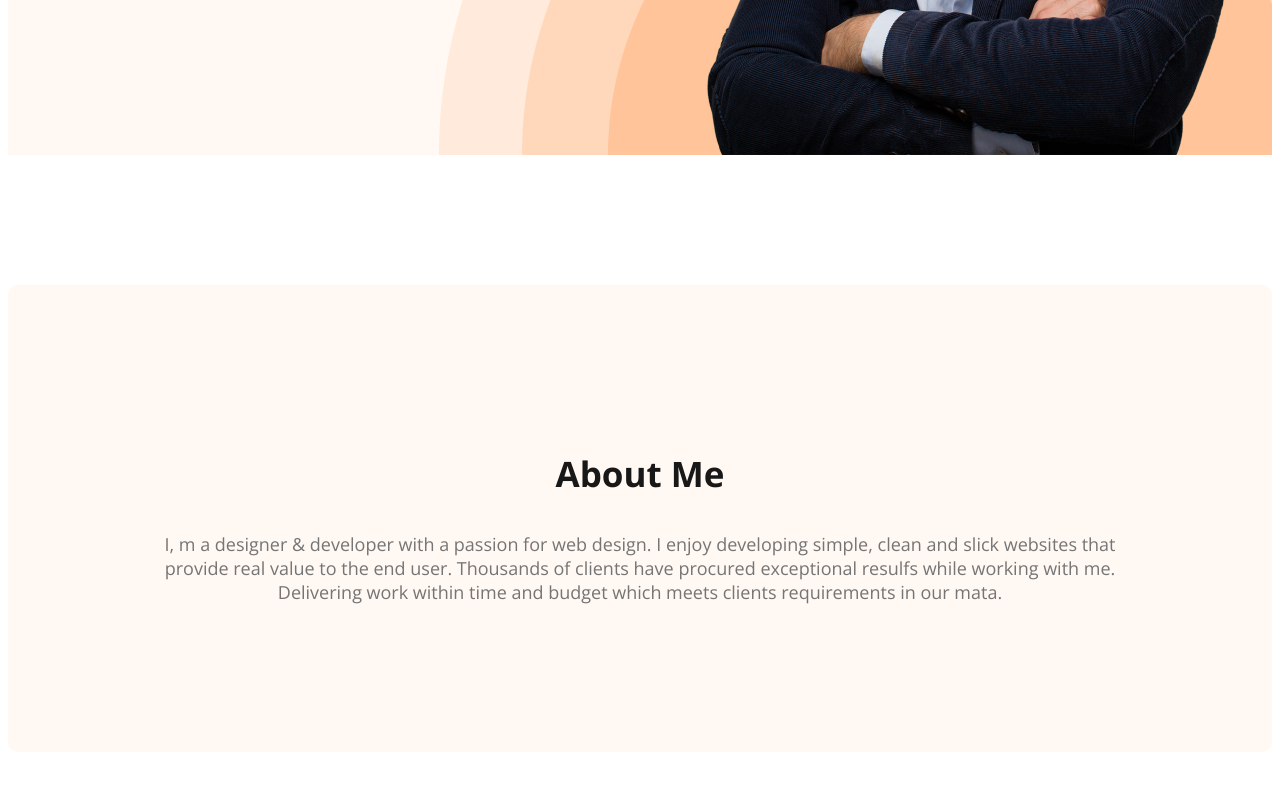
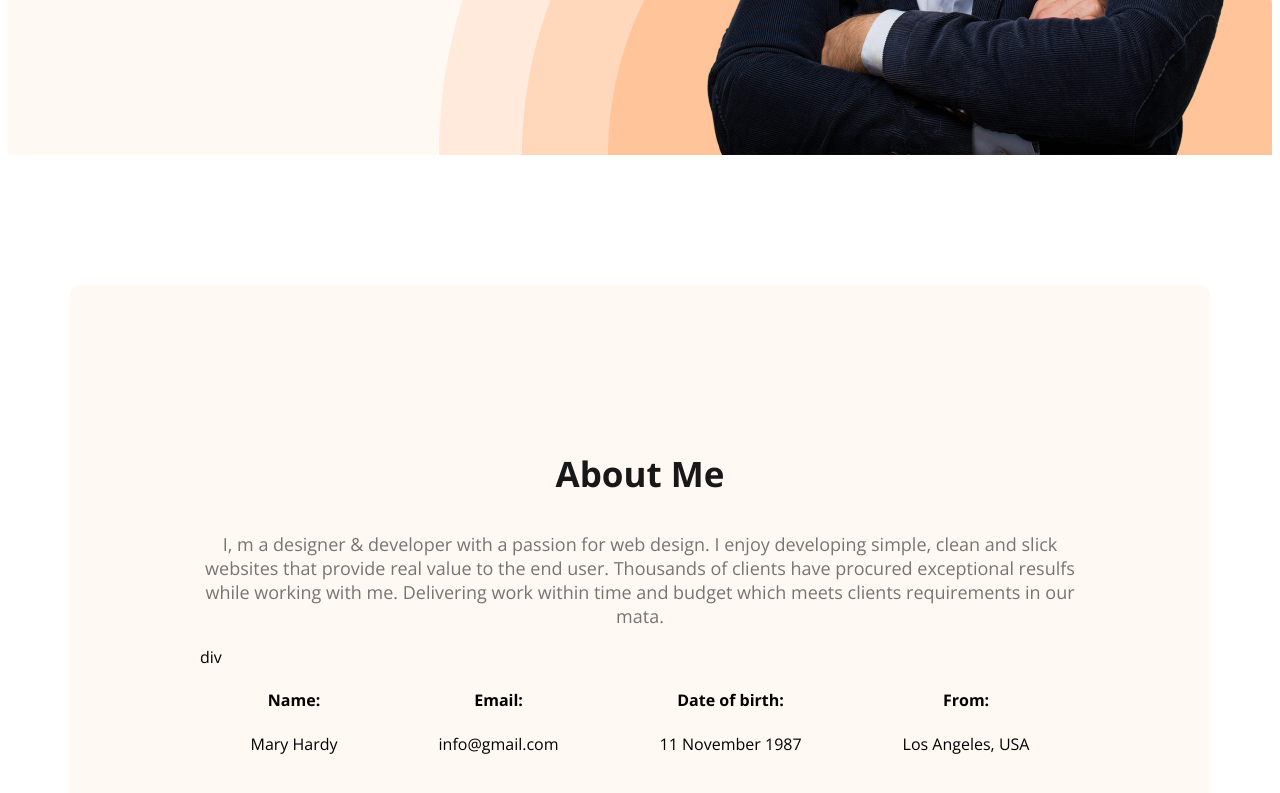
Before and after one commit to SaidulIslamPHero/web-developer-portfolio, a plain HTML site: page index.html in a window 1280 px wide. Shown: the part 710-1503 px from the top of the page. Drawn offline with nearby package versions, Linux system fonts and the light colour scheme.

Commit message:
add about

```diff
--- a/index.html
+++ b/index.html
@@ -35,6 +35,25 @@
         <section class="about">
             <h3 class="about-title">About Me</h3>
             <p class="section-descrtption">I, m a designer & developer with a passion for web design. I enjoy developing simple, clean and slick websites that provide real value to the end user. Thousands of clients have procured exceptional resulfs while working with me. Delivering work within time and budget which meets clients requirements in our mata.</p>
+            div <div class="about-info-container">
+                <!-- .about-info*4>h4.info-title+p.info-description -->
+                <div class="about-info">
+                    <h4 class="info-title">Name:</h4>
+                    <p class="info-description">Mary Hardy </p>
+                </div>
+                <div class="about-info">
+                    <h4 class="info-title">Email:</h4>
+                    <p class="info-description">info@gmail.com</p>
+                </div>
+                <div class="about-info">
+                    <h4 class="info-title">Date of birth:</h4>
+                    <p class="info-description">11 November 1987</p>
+                </div>
+                <div class="about-info">
+                    <h4 class="info-title">From:</h4>
+                    <p class="info-description">Los Angeles, USA</p>
+                </div>
+            </div>
         </section>
     </main>
     <footer>
--- a/style.css/portfolio.css
+++ b/style.css/portfolio.css
@@ -97,6 +97,11 @@ nav a {
 
 .banner-discription {}
 
+/* main section */
+main{
+    max-width: 1140px ;
+    margin: 0 auto;
+}
 
 
 
@@ -107,3 +112,10 @@ nav a {
     background: #FFF8F3;
     margin: 130px 0;
 }
+.about-info-container{
+    display: flex;
+    justify-content: space-around;
+}
+.about-info{
+    text-align: center;
+}
```
